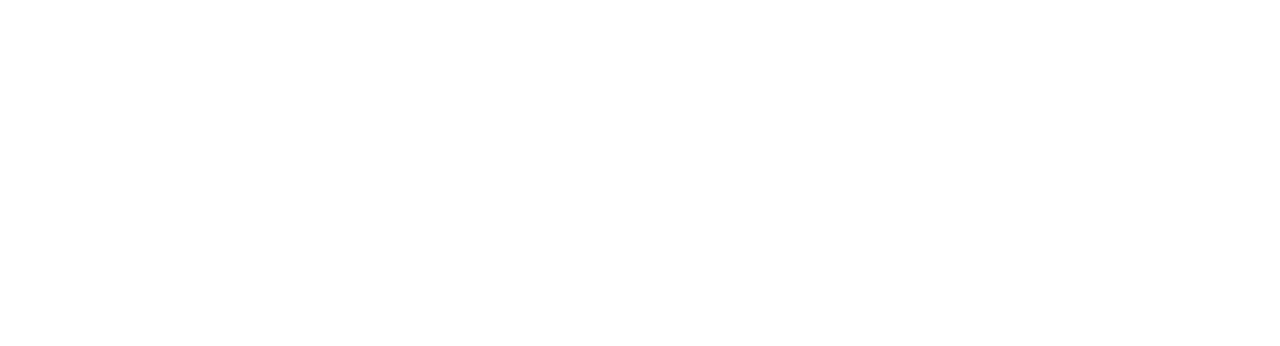
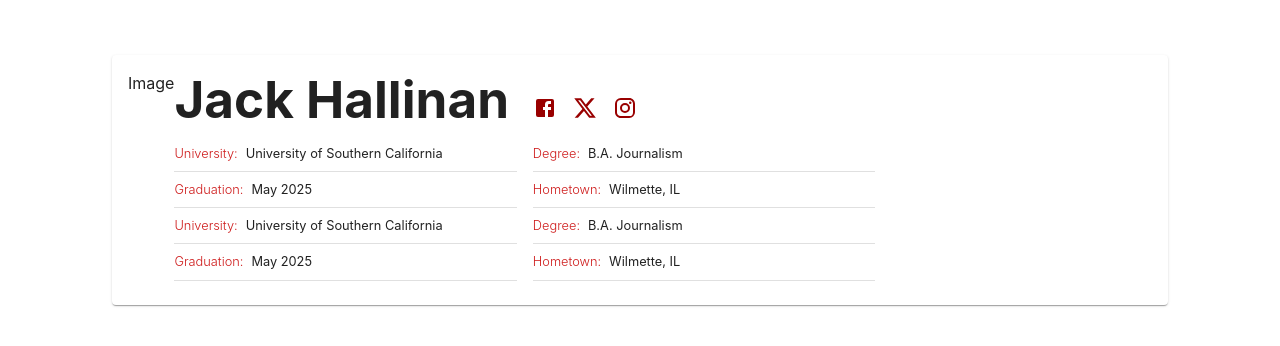
Before and after one commit to jack-hallinan/jack-hallinan.github.io, a React (Vite) app: page / in a window 1280 px wide. Shown: the part 220-566 px from the top of the page. Built offline with nearby package versions, Linux system fonts and the light colour scheme.

Commit message:
added content section

```diff
--- a/package.json
+++ b/package.json
@@ -12,6 +12,7 @@
   "dependencies": {
     "@emotion/react": "^11.13.3",
     "@emotion/styled": "^11.13.0",
+    "@mui/icons-material": "^5.16.7",
     "@mui/material": "^5.16.7",
     "react": "^18.3.1",
     "react-dom": "^18.3.1",
--- a/src/App.jsx
+++ b/src/App.jsx
@@ -1,8 +1,10 @@
+import BioSection from './components/bioSection'
 import Body from './components/body'
 
 function App() {
   return (
     <Body>
+      <BioSection/>
     </Body>
   )
 }
--- /dev/null
+++ b/src/components/bioSection/bioSnippets/index.tsx
@@ -0,0 +1,73 @@
+import React from "react";
+import styled from "@emotion/styled";
+import { Box, Divider, List, ListItem, ListItemText, Paper } from "@mui/material";
+import { screenSizes } from "../../../themes";
+
+const Container = styled(List)`
+    display: flex;
+    flex-flow: row wrap;
+    width: 100%;
+`;
+
+const CustomListItem = styled(ListItem)`
+    width: 50%;
+    flex-direction: column;
+    padding: 0 1rem 0 0;
+`
+const CustomDivider = styled(Divider)`
+    width: 100%;
+    flex: 0;
+`
+
+const TextField = styled.div`
+    width: 100%;
+    display: flex;
+    gap: 0 0.5rem;
+    padding: 0.5rem;
+    flex: 1;
+    flex-direction: row-wrap;
+    @media (max-width: ${ screenSizes.large }) {
+        flex-direction: column;
+    }
+`
+
+export interface BioSnippetProp {
+    label: string,
+    value: string
+}
+
+const bioSnippets: BioSnippetProp[] = [
+    { label: "University", value: "University of Southern California" },
+    { label: "Degree", value: "B.A. Journalism" },
+    { label: "Graduation", value: "May 2025" },
+    { label: "Hometown", value: "Wilmette, IL" },
+    { label: "University", value: "University of Southern California" },
+    { label: "Degree", value: "B.A. Journalism" },
+    { label: "Graduation", value: "May 2025" },
+    { label: "Hometown", value: "Wilmette, IL" }
+]
+
+const BioSnippet = (props: BioSnippetProp) => {
+    return (
+        <CustomListItem>
+            <TextField>
+                <h6>{`${props.label}:`}</h6>
+                <p>{props.value}</p>
+            </TextField>
+            <CustomDivider/>
+        </CustomListItem>
+    )
+}
+
+const BioSnippets = () => {
+    return(
+        <Container>
+                { bioSnippets
+                .map((bioSnippetData: BioSnippetProp, index: number) => (
+                    <BioSnippet key={bioSnippetData.label} {...bioSnippetData}/>
+                ))}
+        </Container>
+    )
+}
+
+export default BioSnippets
--- /dev/null
+++ b/src/components/bioSection/index.tsx
@@ -0,0 +1,33 @@
+import React from "react";
+import styled from "@emotion/styled";
+import { Box, Paper } from "@mui/material";
+import BioSnippets from "./bioSnippets";
+import SocialMediaBar from "./socialMediaBar";
+
+const Container = styled(Paper)`
+    display: flex;
+    width: 80%;
+    padding: 1rem;
+`
+const InfoContainer = styled(Box)`
+    display: flex;
+    flex-direction: column;
+    width: 70%;
+`
+
+const BioSection = () => {
+    return (
+        <Container>
+            <div>Image</div>
+            <InfoContainer>
+                <Box sx={{display:"flex", alignItems: 'end', gap: "1rem", flexFlow:"wrap"}}>
+                    <h1>Jack Hallinan</h1>
+                    <SocialMediaBar/>
+                </Box>
+                <BioSnippets/>
+            </InfoContainer>
+        </Container>
+    )
+}
+
+export default BioSection
--- /dev/null
+++ b/src/components/bioSection/socialMediaBar/index.tsx
@@ -0,0 +1,41 @@
+import React, { ReactNode } from "react";
+import styled from "@emotion/styled";
+import { Box, IconButton, List, ListItem, ListItemText, Paper, Tooltip } from "@mui/material";
+import { lightTheme, screenSizes } from "../../../themes";
+import { Facebook, FacebookRounded, Instagram, X } from "@mui/icons-material";
+
+interface SocialMediaProps {
+    name: string,
+    link: string,
+    icon: ReactNode
+}
+
+const socialMedia: SocialMediaProps[] = [
+    { name: "Facebook", link: "https://www.youtube.com", icon: <Facebook sx={{color: lightTheme.primaryColor}}/> },
+    { name: "X", link: "https://www.youtube.com", icon: <X sx={{color: lightTheme.primaryColor}}/> },
+    { name: "Instagram", link: "https://www.youtube.com", icon: <Instagram sx={{color: lightTheme.primaryColor}}/> }
+]
+
+const SocialMediaButton = (props: SocialMediaProps) => {
+    return (
+        <Tooltip title={props.name}>
+            <IconButton href={props.link}>
+                {props.icon}
+            </IconButton>
+        </Tooltip>
+    )
+}
+
+const SocialMediaBar = () => {
+    return (
+        <Box sx={{ display: "flex", alignItems: 'center', textAlign: 'center'}}>
+            {
+                socialMedia.map((socialMediaInfo: SocialMediaProps) =>(
+                    <SocialMediaButton {...socialMediaInfo}/>
+                ))
+            }
+        </Box>
+    )
+}
+
+export default SocialMediaBar
--- a/src/index.css
+++ b/src/index.css
@@ -31,8 +31,21 @@
 }
 
 h1 {
-  font-size: 3.2em;
+  font-size: 3.2rem;
   line-height: 1.1;
+  margin: 0;
+}
+
+p {
+  font-size: 0.8rem;
+  margin: 0;
+}
+
+h6 {
+  margin: 0;
+  font-size: 0.8rem;
+  font-weight: 300;
+  color: #ce1b1b;
 }
 
 button {
--- a/src/themes/index.tsx
+++ b/src/themes/index.tsx
@@ -1,6 +1,12 @@
-const lightTheme = {
+export const lightTheme = {
     primaryColor: "#990000",
     secondaryColor: "#FFC72C",
     backgroundColor: "#FFFFFF",
-    textColor: "#A0A006"
+    textColor: "#A0A006",
 }
+
+export const screenSizes = {
+    small: "400px",
+    medium: "700px",
+    large: "1000px"
+}
```
Also changed, not shown: 1 other file (tests, documents, lock files or other folders).
